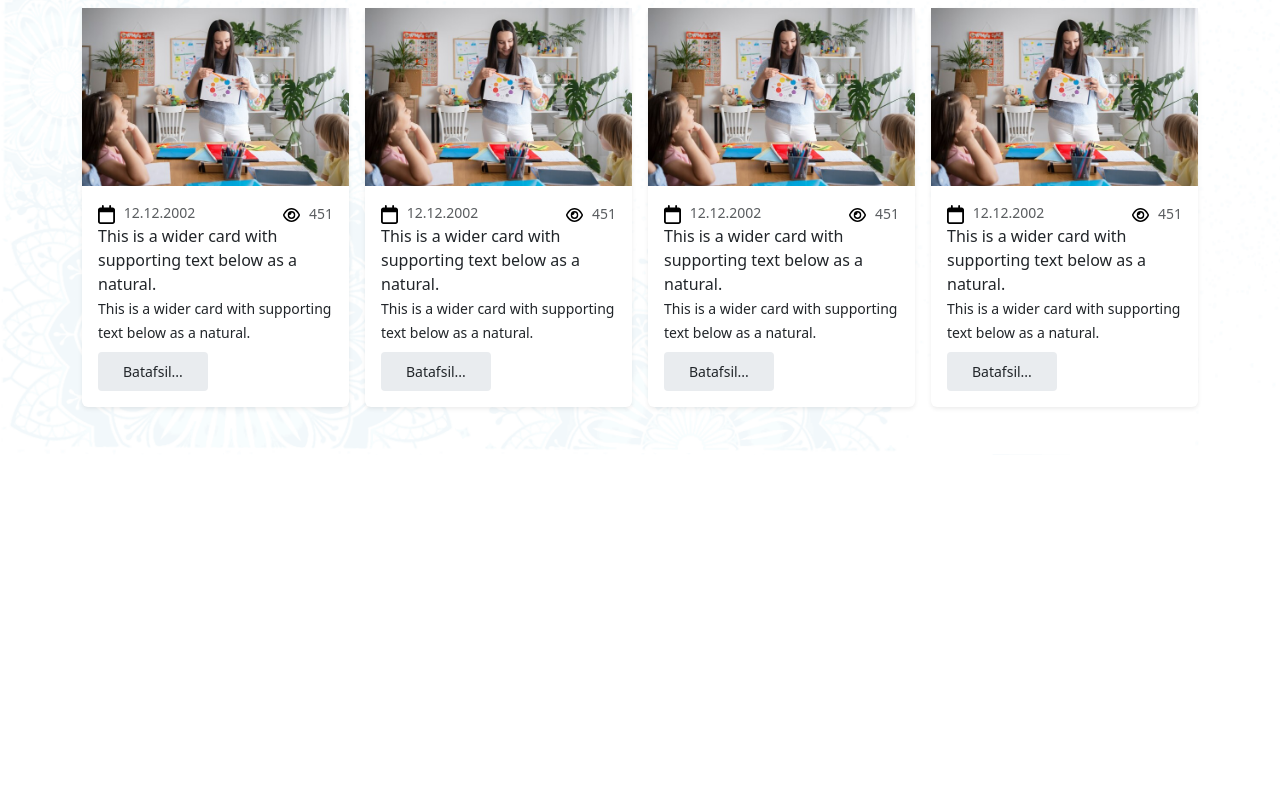
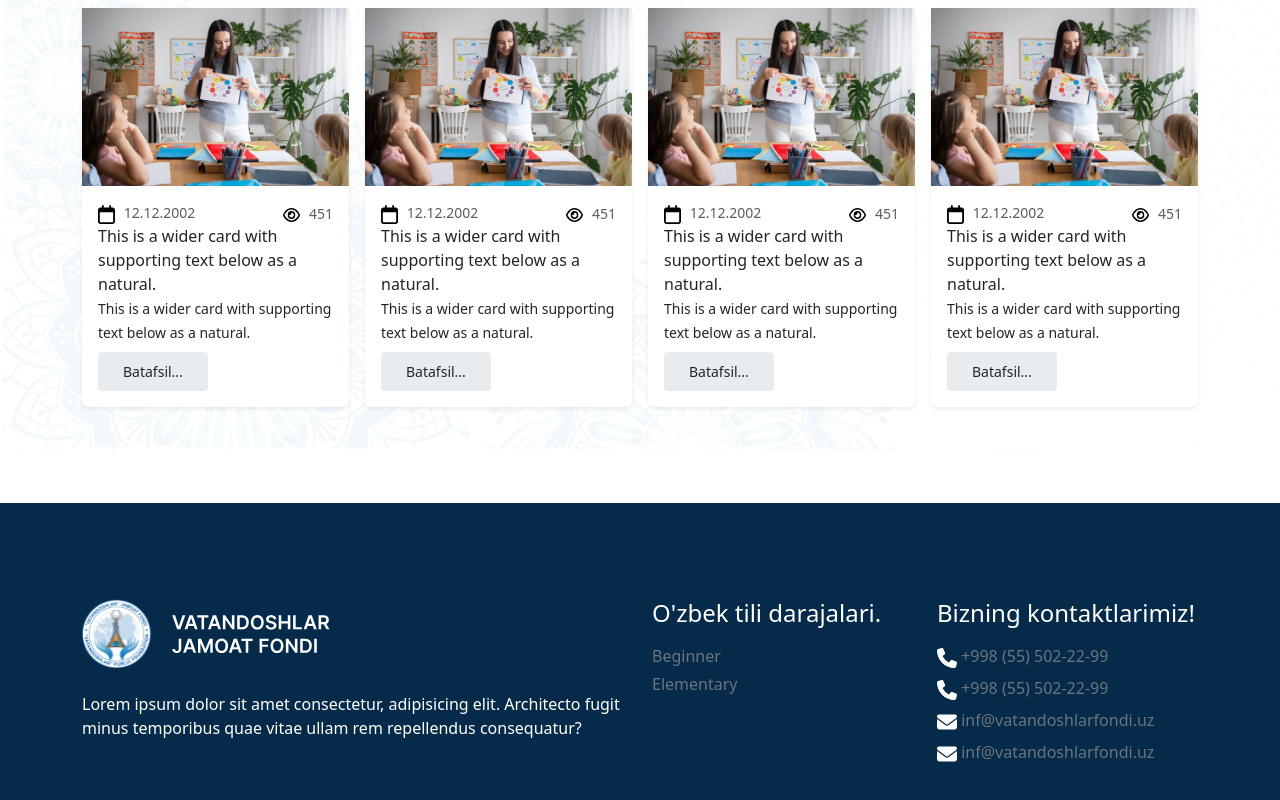
Before and after one commit to axrorbekdf/ozbektili-project, a Vue app: page / in a window 1280 px wide. Shown: the part 2259-3059 px from the top of the page. Before the commit the page ends 2714 px from the top, so only its background shows below. Built offline with nearby package versions, Linux system fonts and the light colour scheme.

Commit message:
deploy github pages

```diff
--- a/src/views/HomeView.vue
+++ b/src/views/HomeView.vue
@@ -456,7 +456,7 @@
       </div>
     </section>
 
-    <section class="container-fluid p-0 mt-5 d-none" style="background-color: #062A49">
+    <section class="container-fluid p-0 mt-5" style="background-color: #062A49">
       <div class="container py-5">
         <div class="row justify-content-between py-5">
           <div class="col-md-6 col-12 text-white" style="display: flex; flex-direction: column;">
```
Also changed, not shown: 1 other file (tests, documents, lock files or other folders).
